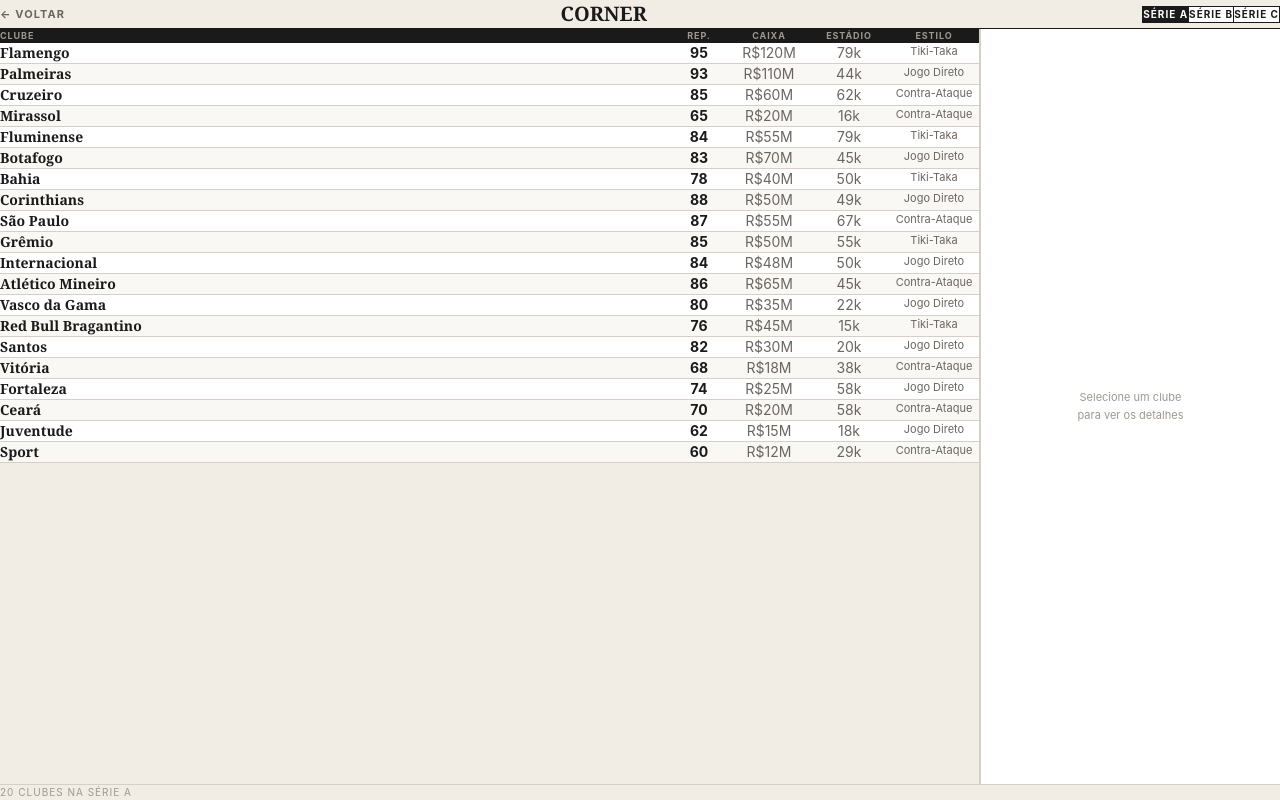
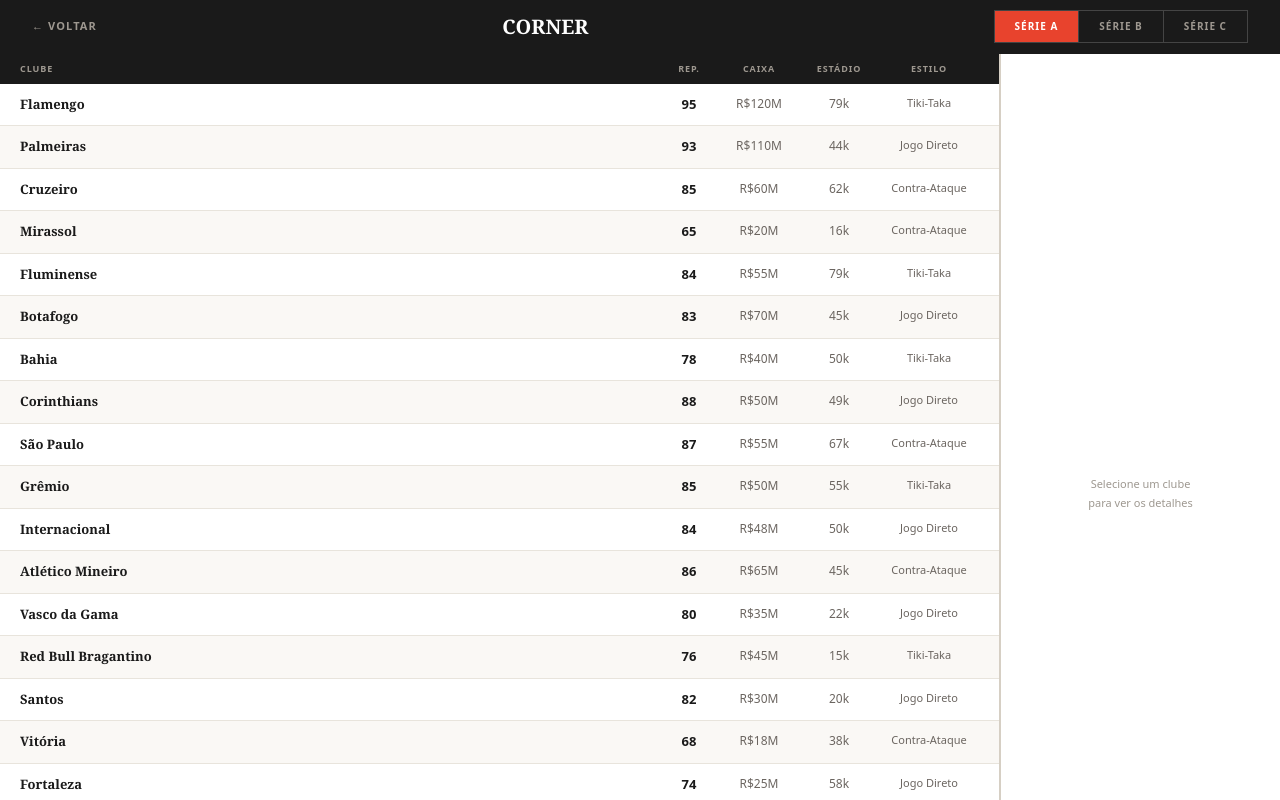
Before and after one commit to mxrmvs/Corner, a React (Vite) app: page / in a window 1280 px wide. Both pictures are taken after a click on the button "NOVA CARREIRA →". Shown: the top 800 px of the page. Built offline with nearby package versions, Linux system fonts and the light colour scheme.

Commit message:
fix: splash e clubselect com layout corrigido

```diff
--- a/src/ClubSelect.tsx
+++ b/src/ClubSelect.tsx
@@ -4,6 +4,18 @@
 
 const fmt = (n: number) =>
   n >= 1_000_000 ? `R$${(n / 1_000_000).toFixed(0)}M` : `R$${(n / 1_000).toFixed(0)}K`;
+
+const STYLE_LABEL: Record<string, string> = {
+  TIKI_TAKA: 'Tiki-Taka',
+  COUNTER:   'Contra-Ataque',
+  DIRECT:    'Jogo Direto',
+};
+
+const DIVISIONS: { value: Division; label: string }[] = [
+  { value: 'A', label: 'Série A' },
+  { value: 'B', label: 'Série B' },
+  { value: 'C', label: 'Série C' },
+];
 
 interface Props {
   clubs: Club[];
@@ -13,44 +25,37 @@
   onBack: () => void;
 }
 
-const DIVISIONS: { value: Division; label: string }[] = [
-  { value: 'A', label: 'Série A' },
-  { value: 'B', label: 'Série B' },
-  { value: 'C', label: 'Série C' },
-];
-
-const STYLE_LABEL: Record<string, string> = {
-  TIKI_TAKA: 'Tiki-Taka',
-  COUNTER:   'Contra-Ataque',
-  DIRECT:    'Jogo Direto',
-};
-
-export const ClubSelect = ({
-  clubs, selectedDivision, onDivisionChange, onSelect, onBack,
-}: Props) => {
+export const ClubSelect = ({ clubs, selectedDivision, onDivisionChange, onSelect, onBack }: Props) => {
   const [selected, setSelected] = useState<Club | null>(null);
   const filtered = clubs.filter(c => c.division === selectedDivision);
 
   return (
-    <div className="min-h-screen bg-[#F2EDE4] flex flex-col">
+    <div style={{ minHeight: '100vh', background: '#F2EDE4', display: 'flex', flexDirection: 'column' }}>
+
       {/* Header */}
-      <header style={{ borderBottom: '1px solid #1A1A1A' }}
-        className="px-8 py-3 flex justify-between items-center">
-        <button onClick={onBack}
-          className="font-sans text-[11px] font-bold tracking-[0.1em] uppercase text-[#6B6560] cursor-pointer hover:text-[#1A1A1A] transition-colors">
-          ← VOLTAR
-        </button>
-        <h1 style={{ fontFamily: 'Georgia, serif' }}
-          className="text-xl font-black text-[#1A1A1A]">CORNER</h1>
-        {/* Seletor de divisão */}
-        <div className="flex overflow-hidden" style={{ border: '1px solid #1A1A1A' }}>
+      <header style={{ borderBottom: '1px solid #1A1A1A', padding: '10px 32px', display: 'flex', justifyContent: 'space-between', alignItems: 'center', background: '#1A1A1A' }}>
+        <button onClick={onBack} style={{
+          background: 'transparent', border: 'none', color: '#9E9890',
+          fontFamily: 'system-ui', fontSize: '11px', fontWeight: 700,
+          letterSpacing: '0.1em', textTransform: 'uppercase', cursor: 'pointer',
+        }}>← VOLTAR</button>
+
+        <h1 style={{ fontFamily: 'Georgia, serif', fontSize: '20px', fontWeight: 900, color: 'white', margin: 0 }}>
+          CORNER
+        </h1>
+
+        {/* Divisões */}
+        <div style={{ display: 'flex', border: '1px solid #444', overflow: 'hidden' }}>
           {DIVISIONS.map(({ value, label }) => (
             <button key={value} onClick={() => { onDivisionChange(value); setSelected(null); }}
-              className="font-sans font-bold text-[10px] tracking-[0.1em] uppercase px-4 py-2 cursor-pointer transition-colors"
               style={{
-                background: selectedDivision === value ? '#1A1A1A' : 'white',
-                color: selectedDivision === value ? 'white' : '#1A1A1A',
-                borderLeft: value !== 'A' ? '1px solid #1A1A1A' : 'none',
+                background: selectedDivision === value ? '#E8432D' : 'transparent',
+                color: selectedDivision === value ? 'white' : '#9E9890',
+                border: 'none',
+                borderLeft: value !== 'A' ? '1px solid #444' : 'none',
+                padding: '8px 20px',
+                fontFamily: 'system-ui', fontSize: '10px', fontWeight: 700,
+                letterSpacing: '0.1em', textTransform: 'uppercase', cursor: 'pointer',
               }}>
               {label}
             </button>
@@ -58,20 +63,22 @@
         </div>
       </header>
 
-      <main className="flex-1 grid overflow-hidden" style={{ gridTemplateColumns: '1fr 300px' }}>
-        {/* Lista de clubes */}
-        <div className="overflow-y-auto" style={{ borderRight: '1px solid #D6CFC4' }}>
-          {/* Cabeçalho da tabela */}
-          <div className="grid sticky top-0 z-10 px-4 py-2"
-            style={{
-              gridTemplateColumns: '1fr 60px 80px 80px 90px',
-              background: '#1A1A1A',
-            }}>
+      {/* Conteúdo */}
+      <div style={{ flex: 1, display: 'grid', gridTemplateColumns: '1fr 280px', overflow: 'hidden' }}>
+
+        {/* Lista */}
+        <div style={{ overflowY: 'auto', borderRight: '1px solid #D6CFC4' }}>
+          {/* Cabeçalho */}
+          <div style={{
+            display: 'grid', gridTemplateColumns: '1fr 60px 80px 80px 100px',
+            padding: '8px 20px', background: '#1A1A1A', position: 'sticky', top: 0, zIndex: 10,
+          }}>
             {['Clube', 'Rep.', 'Caixa', 'Estádio', 'Estilo'].map((h, i) => (
-              <div key={h} className="font-sans font-bold text-[9px] tracking-[0.1em] uppercase text-[#9E9890]"
-                style={{ textAlign: i > 0 ? 'center' : 'left' }}>
-                {h}
-              </div>
+              <div key={h} style={{
+                fontFamily: 'system-ui', fontSize: '9px', fontWeight: 700,
+                letterSpacing: '0.1em', textTransform: 'uppercase', color: '#9E9890',
+                textAlign: i > 0 ? 'center' : 'left',
+              }}>{h}</div>
             ))}
           </div>
 
@@ -79,81 +86,82 @@
             const isSel = selected?.id === club.id;
             return (
               <button key={club.id} onClick={() => setSelected(club)}
-                className="w-full grid px-4 py-3 cursor-pointer transition-colors text-left"
                 style={{
-                  gridTemplateColumns: '1fr 60px 80px 80px 90px',
+                  width: '100%', display: 'grid',
+                  gridTemplateColumns: '1fr 60px 80px 80px 100px',
+                  padding: '11px 20px', cursor: 'pointer', textAlign: 'left',
                   background: isSel ? '#FEF0ED' : i % 2 === 0 ? 'white' : '#FAF8F5',
-                  borderBottom: '1px solid #D6CFC4',
+                  borderBottom: '1px solid #E8E4DC', border: 'none',
+                  borderBottomWidth: '1px', borderBottomStyle: 'solid', borderBottomColor: '#E8E4DC',
                 }}>
-                <span style={{ fontFamily: 'Georgia, serif' }}
-                  className={`font-bold text-sm ${isSel ? 'text-[#E8432D]' : 'text-[#1A1A1A]'}`}>
-                  {club.name}
-                </span>
-                <span className="font-sans font-bold text-sm text-[#1A1A1A] text-center">{club.reputation}</span>
-                <span className="font-sans text-sm text-[#6B6560] text-center">{fmt(club.balance)}</span>
-                <span className="font-sans text-sm text-[#6B6560] text-center">
-                  {(club.stadiumCapacity / 1000).toFixed(0)}k
-                </span>
-                <span className="font-sans text-[11px] text-[#6B6560] text-center">
-                  {STYLE_LABEL[club.tactical.style]}
-                </span>
+                <span style={{
+                  fontFamily: 'Georgia, serif', fontWeight: 700, fontSize: '13px',
+                  color: isSel ? '#E8432D' : '#1A1A1A',
+                }}>{club.name}</span>
+                <span style={{ fontFamily: 'system-ui', fontSize: '13px', fontWeight: 700, color: '#1A1A1A', textAlign: 'center' }}>{club.reputation}</span>
+                <span style={{ fontFamily: 'system-ui', fontSize: '12px', color: '#6B6560', textAlign: 'center' }}>{fmt(club.balance)}</span>
+                <span style={{ fontFamily: 'system-ui', fontSize: '12px', color: '#6B6560', textAlign: 'center' }}>{(club.stadiumCapacity / 1000).toFixed(0)}k</span>
+                <span style={{ fontFamily: 'system-ui', fontSize: '11px', color: '#6B6560', textAlign: 'center' }}>{STYLE_LABEL[club.tactical.style]}</span>
               </button>
             );
           })}
         </div>
 
         {/* Preview */}
-        <div className="bg-white p-6 flex flex-col" style={{ borderLeft: '1px solid #D6CFC4' }}>
+        <div style={{ background: 'white', padding: '24px', display: 'flex', flexDirection: 'column', borderLeft: '1px solid #D6CFC4' }}>
           {selected ? (
             <>
-              <p className="font-sans text-[10px] text-[#9E9890] tracking-[0.1em] uppercase mb-2">
+              <p style={{ fontFamily: 'system-ui', fontSize: '10px', color: '#9E9890', letterSpacing: '0.1em', textTransform: 'uppercase', marginBottom: '8px' }}>
                 Clube selecionado
               </p>
-              <h2 style={{ fontFamily: 'Georgia, serif' }}
-                className="text-3xl font-black text-[#1A1A1A] leading-none">{selected.name}</h2>
-              <p className="font-sans text-[11px] text-[#6B6560] mt-1 mb-6">
+              <h2 style={{ fontFamily: 'Georgia, serif', fontSize: '26px', fontWeight: 900, color: '#1A1A1A', lineHeight: 1, margin: 0 }}>
+                {selected.name}
+              </h2>
+              <p style={{ fontFamily: 'system-ui', fontSize: '11px', color: '#6B6560', marginTop: '4px', marginBottom: '20px' }}>
                 Série {selected.division} · {STYLE_LABEL[selected.tactical.style]}
               </p>
 
-              <div className="grid grid-cols-2 gap-2 mb-6">
+              <div style={{ display: 'grid', gridTemplateColumns: '1fr 1fr', gap: '8px', marginBottom: '20px' }}>
                 {[
-                  { label: 'Reputação', value: selected.reputation, red: true },
-                  { label: 'Caixa', value: fmt(selected.balance), red: false },
-                  { label: 'Formação', value: selected.tactical.formation, red: false },
-                  { label: 'Estádio', value: `${(selected.stadiumCapacity / 1000).toFixed(0)}k`, red: false },
+                  { label: 'Reputação', value: selected.reputation,                               red: true  },
+                  { label: 'Caixa',     value: fmt(selected.balance),                             red: false },
+                  { label: 'Formação',  value: selected.tactical.formation,                       red: false },
+                  { label: 'Estádio',   value: `${(selected.stadiumCapacity / 1000).toFixed(0)}k`, red: false },
                 ].map(({ label, value, red }) => (
-                  <div key={label} className="p-3 bg-[#F2EDE4]">
-                    <div style={{ fontFamily: 'Georgia, serif' }}
-                      className={`text-xl font-black ${red ? 'text-[#E8432D]' : 'text-[#1A1A1A]'}`}>
+                  <div key={label} style={{ background: '#F2EDE4', padding: '12px' }}>
+                    <div style={{ fontFamily: 'Georgia, serif', fontSize: '20px', fontWeight: 900, color: red ? '#E8432D' : '#1A1A1A' }}>
                       {value}
                     </div>
-                    <div className="font-sans text-[10px] text-[#9E9890] uppercase tracking-[0.08em] mt-0.5">
+                    <div style={{ fontFamily: 'system-ui', fontSize: '10px', color: '#9E9890', textTransform: 'uppercase', letterSpacing: '0.08em', marginTop: '2px' }}>
                       {label}
                     </div>
                   </div>
                 ))}
               </div>
 
-              <div className="mt-auto">
-                <button onClick={() => onSelect(selected)}
-                  className="w-full bg-[#E8432D] text-white font-sans font-bold text-[11px] tracking-[0.12em] uppercase py-3 cursor-pointer hover:bg-[#D63520] transition-colors">
+              <div style={{ marginTop: 'auto' }}>
+                <button onClick={() => onSelect(selected)} style={{
+                  width: '100%', background: '#E8432D', color: 'white', border: 'none',
+                  padding: '14px', fontFamily: 'system-ui', fontSize: '11px', fontWeight: 700,
+                  letterSpacing: '0.12em', textTransform: 'uppercase', cursor: 'pointer',
+                }}>
                   INICIAR CARREIRA →
                 </button>
               </div>
             </>
           ) : (
-            <div className="flex-1 flex items-center justify-center">
-              <p className="font-sans text-[11px] text-[#9E9890] text-center leading-relaxed">
+            <div style={{ flex: 1, display: 'flex', alignItems: 'center', justifyContent: 'center' }}>
+              <p style={{ fontFamily: 'system-ui', fontSize: '11px', color: '#9E9890', textAlign: 'center', lineHeight: 1.7 }}>
                 Selecione um clube<br />para ver os detalhes
               </p>
             </div>
           )}
         </div>
-      </main>
+      </div>
 
-      <footer style={{ borderTop: '1px solid #D6CFC4' }}
-        className="px-8 py-3 flex justify-between items-center">
-        <span className="font-sans text-[10px] text-[#9E9890] tracking-[0.1em] uppercase">
+      {/* Footer */}
+      <footer style={{ borderTop: '1px solid #D6CFC4', padding: '10px 32px', display: 'flex', justifyContent: 'space-between' }}>
+        <span style={{ fontFamily: 'system-ui', fontSize: '10px', color: '#9E9890', letterSpacing: '0.1em', textTransform: 'uppercase' }}>
           {filtered.length} clubes na Série {selectedDivision}
         </span>
       </footer>
--- a/src/SplashScreen.tsx
+++ b/src/SplashScreen.tsx
@@ -14,70 +14,83 @@
   hasSave, savedClubName, savedSeason, savedPosition,
   savedWins, savedPoints, seed, onNewGame, onContinue,
 }: Props) => (
-  <div className="min-h-screen bg-[#F2EDE4] flex flex-col">
-    <header style={{ borderBottom: '1px solid #1A1A1A' }}
-      className="px-8 py-4 flex justify-between items-end">
+  <div style={{ minHeight: '100vh', background: '#F2EDE4', display: 'flex', flexDirection: 'column' }}>
+
+    {/* Header */}
+    <header style={{ borderBottom: '1px solid #1A1A1A', padding: '16px 48px', display: 'flex', justifyContent: 'space-between', alignItems: 'flex-end' }}>
       <div>
-        <h1 style={{ fontFamily: 'Georgia, serif', letterSpacing: '-1px' }}
-          className="text-5xl font-black text-[#1A1A1A] leading-none">CORNER</h1>
-        <p className="text-[10px] text-[#9E9890] tracking-[0.15em] uppercase mt-1 font-sans">
+        <h1 style={{ fontFamily: 'Georgia, serif', fontSize: '40px', fontWeight: 900, color: '#1A1A1A', letterSpacing: '-1px', lineHeight: 1, margin: 0 }}>
+          CORNER
+        </h1>
+        <p style={{ fontFamily: 'system-ui', fontSize: '10px', color: '#9E9890', letterSpacing: '0.15em', textTransform: 'uppercase', marginTop: '4px' }}>
           Simulador de Carreira · Brasileirão 2025
         </p>
       </div>
-      <span className="font-mono text-[10px] text-[#9E9890]">SEED #{seed}</span>
+      <span style={{ fontFamily: 'monospace', fontSize: '10px', color: '#9E9890' }}>
+        SEED #{seed}
+      </span>
     </header>
 
-    <main className="flex-1 flex items-center px-8 py-12">
-      <div className="grid grid-cols-2 gap-16 max-w-4xl w-full mx-auto items-center">
+    {/* Main */}
+    <main style={{ flex: 1, display: 'flex', alignItems: 'center', justifyContent: 'center', padding: '48px' }}>
+      <div style={{ display: 'grid', gridTemplateColumns: '1fr 1fr', gap: '64px', maxWidth: '900px', width: '100%', alignItems: 'center' }}>
 
         {/* Hero */}
         <div>
-          <p className="text-[11px] text-[#E8432D] tracking-[0.15em] uppercase font-sans font-bold mb-4">
+          <p style={{ fontFamily: 'system-ui', fontSize: '11px', color: '#E8432D', letterSpacing: '0.15em', textTransform: 'uppercase', fontWeight: 700, marginBottom: '16px' }}>
             Nova temporada
           </p>
-          <h2 style={{ fontFamily: 'Georgia, serif', lineHeight: 1 }}
-            className="text-6xl font-black text-[#1A1A1A] mb-4">
+          <h2 style={{ fontFamily: 'Georgia, serif', fontSize: '52px', fontWeight: 900, color: '#1A1A1A', lineHeight: 1.05, marginBottom: '16px' }}>
             Assuma<br />o comando.
           </h2>
-          <p className="text-sm text-[#6B6560] leading-relaxed mb-8 font-sans">
+          <p style={{ fontFamily: 'system-ui', fontSize: '13px', color: '#6B6560', lineHeight: 1.7, marginBottom: '32px' }}>
             Escolha seu clube, monte sua equipe<br />e leve o time ao título.
           </p>
-          <div className="flex gap-3">
-            <button onClick={onNewGame}
-              className="bg-[#E8432D] text-white font-sans font-bold text-[11px] tracking-[0.1em] uppercase px-6 py-3 cursor-pointer hover:bg-[#D63520] transition-colors">
+          <div style={{ display: 'flex', gap: '12px' }}>
+            <button onClick={onNewGame} style={{
+              background: '#E8432D', color: 'white', border: 'none',
+              padding: '12px 28px', fontFamily: 'system-ui', fontSize: '11px',
+              fontWeight: 700, letterSpacing: '0.1em', textTransform: 'uppercase',
+              cursor: 'pointer',
+            }}>
               NOVA CARREIRA →
             </button>
             {hasSave && (
-              <button onClick={onContinue}
-                className="bg-transparent text-[#1A1A1A] font-sans font-bold text-[11px] tracking-[0.1em] uppercase px-6 py-3 cursor-pointer hover:bg-[#EDE8DF] transition-colors"
-                style={{ border: '1px solid #1A1A1A' }}>
+              <button onClick={onContinue} style={{
+                background: 'transparent', color: '#1A1A1A',
+                border: '1px solid #1A1A1A', padding: '12px 28px',
+                fontFamily: 'system-ui', fontSize: '11px', fontWeight: 700,
+                letterSpacing: '0.1em', textTransform: 'uppercase', cursor: 'pointer',
+              }}>
                 CONTINUAR
               </button>
             )}
           </div>
         </div>
 
-        {/* Card última carreira */}
+        {/* Card save */}
         {hasSave && savedClubName ? (
-          <div className="bg-white p-6" style={{ border: '1px solid #D6CFC4' }}>
-            <p className="text-[10px] text-[#9E9890] tracking-[0.1em] uppercase font-sans mb-3">
+          <div style={{ background: 'white', border: '1px solid #D6CFC4', padding: '28px' }}>
+            <p style={{ fontFamily: 'system-ui', fontSize: '10px', color: '#9E9890', letterSpacing: '0.1em', textTransform: 'uppercase', marginBottom: '12px' }}>
               Última carreira
             </p>
-            <h3 style={{ fontFamily: 'Georgia, serif' }}
-              className="text-3xl font-black text-[#1A1A1A]">{savedClubName}</h3>
-            <p className="text-[11px] text-[#6B6560] font-sans mt-1 mb-5">
+            <h3 style={{ fontFamily: 'Georgia, serif', fontSize: '28px', fontWeight: 900, color: '#1A1A1A', margin: 0 }}>
+              {savedClubName}
+            </h3>
+            <p style={{ fontFamily: 'system-ui', fontSize: '11px', color: '#6B6560', marginTop: '4px', marginBottom: '24px' }}>
               Série A · Temporada {savedSeason}
             </p>
-            <div className="grid grid-cols-3 gap-4">
+            <div style={{ display: 'grid', gridTemplateColumns: '1fr 1fr 1fr', gap: '8px' }}>
               {[
                 { value: `${savedPosition}º`, label: 'Posição' },
-                { value: savedWins, label: 'Vitórias' },
-                { value: savedPoints, label: 'Pontos' },
+                { value: savedWins,           label: 'Vitórias' },
+                { value: savedPoints,         label: 'Pontos'   },
               ].map(({ value, label }) => (
-                <div key={label} className="text-center">
-                  <div style={{ fontFamily: 'Georgia, serif' }}
-                    className="text-2xl font-black text-[#E8432D]">{value}</div>
-                  <div className="text-[10px] text-[#9E9890] uppercase tracking-[0.08em] font-sans mt-1">
+                <div key={label} style={{ textAlign: 'center' }}>
+                  <div style={{ fontFamily: 'Georgia, serif', fontSize: '24px', fontWeight: 900, color: '#E8432D' }}>
+                    {value}
+                  </div>
+                  <div style={{ fontFamily: 'system-ui', fontSize: '10px', color: '#9E9890', textTransform: 'uppercase', letterSpacing: '0.08em', marginTop: '2px' }}>
                     {label}
                   </div>
                 </div>
@@ -85,9 +98,8 @@
             </div>
           </div>
         ) : (
-          <div className="bg-white p-6 flex items-center justify-center"
-            style={{ border: '1px solid #D6CFC4', minHeight: '180px' }}>
-            <p className="text-[11px] text-[#9E9890] font-sans text-center">
+          <div style={{ background: 'white', border: '1px solid #D6CFC4', padding: '28px', display: 'flex', alignItems: 'center', justifyContent: 'center', minHeight: '180px' }}>
+            <p style={{ fontFamily: 'system-ui', fontSize: '11px', color: '#9E9890', textAlign: 'center', lineHeight: 1.7 }}>
               Nenhuma carreira salva.<br />Inicie uma nova para começar.
             </p>
           </div>
@@ -95,12 +107,12 @@
       </div>
     </main>
 
-    <footer style={{ borderTop: '1px solid #D6CFC4' }}
-      className="px-8 py-3 flex justify-between items-center">
-      <span className="text-[10px] text-[#9E9890] tracking-[0.1em] uppercase font-sans">
+    {/* Footer */}
+    <footer style={{ borderTop: '1px solid #D6CFC4', padding: '12px 48px', display: 'flex', justifyContent: 'space-between' }}>
+      <span style={{ fontFamily: 'system-ui', fontSize: '10px', color: '#9E9890', letterSpacing: '0.1em', textTransform: 'uppercase' }}>
         Corner · Brasileirão 2025
       </span>
-      <span className="font-mono text-[10px] text-[#9E9890]">v1.0</span>
+      <span style={{ fontFamily: 'monospace', fontSize: '10px', color: '#9E9890' }}>v1.0</span>
     </footer>
   </div>
 );
```
